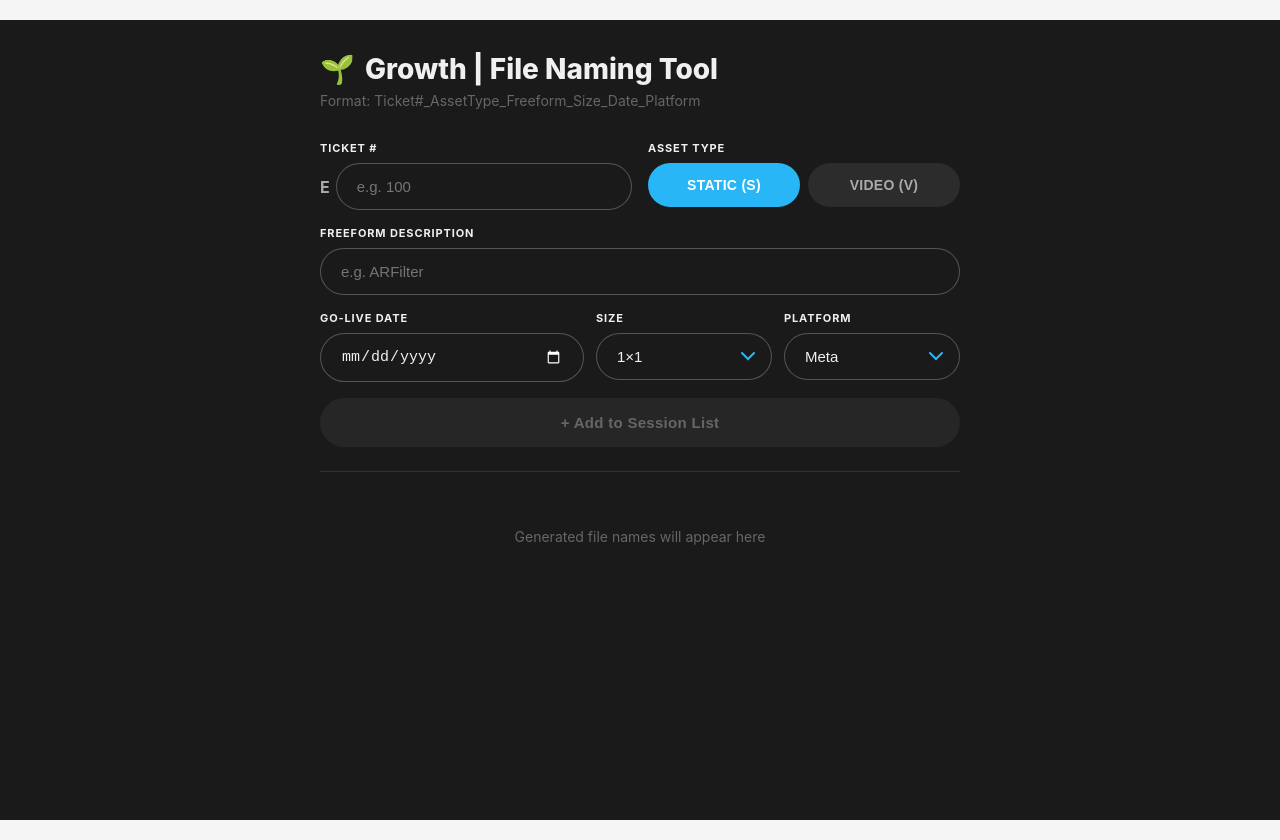
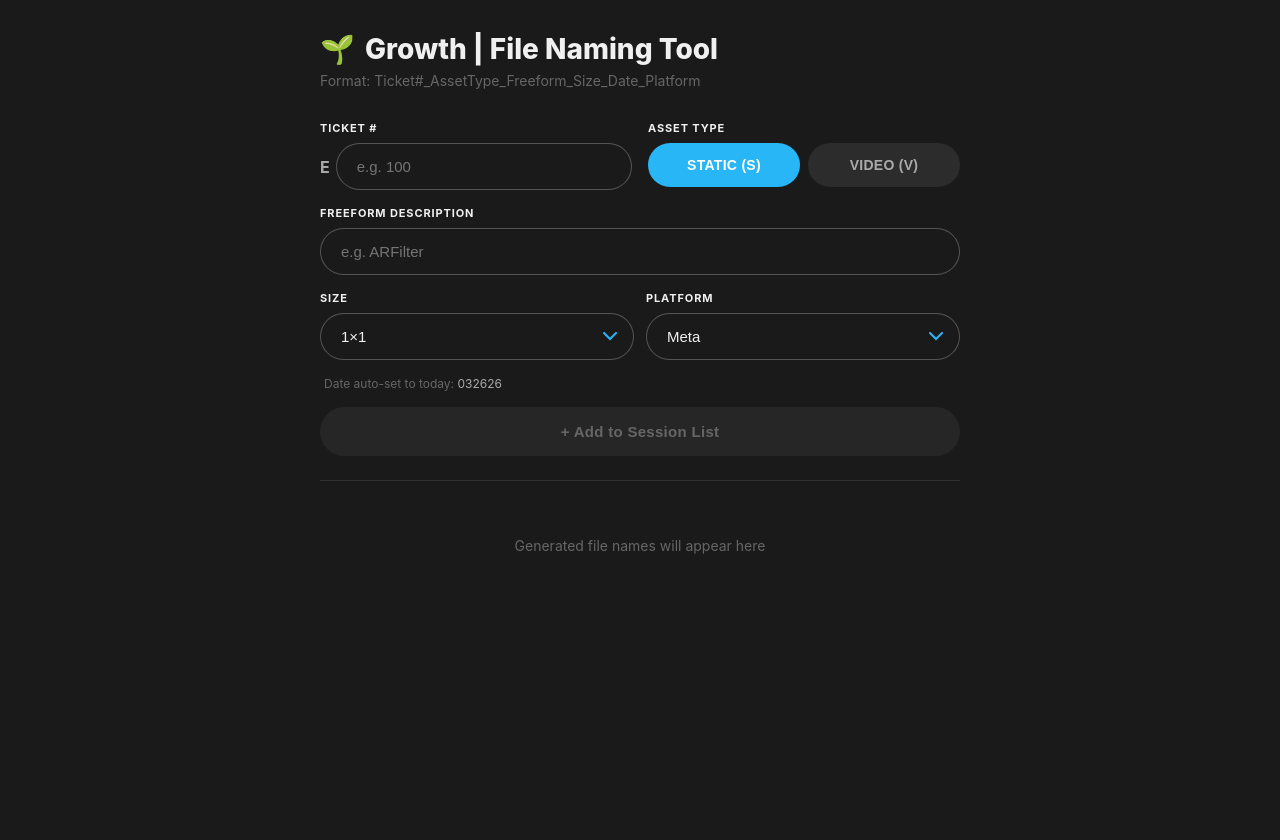
Before and after one commit to bri-tarantino/ad-naming-tool, a React (Vite) app: page / in a window 1280 px wide. After the commit the page ends 800 px from the top, so only its background shows below. Built offline with nearby package versions, Linux system fonts and the light colour scheme.

Commit message:
auto-fill today date

```diff
--- a/src/App.jsx
+++ b/src/App.jsx
@@ -2,17 +2,7 @@
 import FileNamingTool from "./FileNamingTool";
 
 function App() {
-  return (
-    <div
-      style={{
-        minHeight: "100vh",
-        background: "#f5f5f5",
-        padding: "20px 0",
-      }}
-    >
-      <FileNamingTool />
-    </div>
-  );
+  return <FileNamingTool />;
 }
 
 export default App;
--- a/src/FileNamingTool.jsx
+++ b/src/FileNamingTool.jsx
@@ -19,8 +19,17 @@ const DANGER = "#e53e3e";
 
 const SHEET_URL =
   "https://script.google.com/macros/s/AKfycbzPxqZxirUK8lPKRawlGS5N0SlSdR-33g0kbAtfY6ptDEGUUwK9VvVhWcdX_XuNA8Io/exec";
+
 const SHEET_VIEW_URL =
   "https://docs.google.com/spreadsheets/d/1eHnNANtCIoLm160NJXH5_Niy3xe3hcDVOsbgvXtzj1I/edit";
+
+function getTodayMMDDYY() {
+  const d = new Date();
+  const mm = String(d.getMonth() + 1).padStart(2, "0");
+  const dd = String(d.getDate()).padStart(2, "0");
+  const yy = String(d.getFullYear()).slice(-2);
+  return `${mm}${dd}${yy}`;
+}
 
 export default function FileNamingTool() {
   const [ticketNum, setTicketNum] = useState("");
@@ -28,20 +37,10 @@ export default function FileNamingTool() {
   const [freeform, setFreeform] = useState("");
   const [fileSize, setFileSize] = useState("1x1");
   const [platform, setPlatform] = useState("NA");
-  const [goLiveDate, setGoLiveDate] = useState("");
   const [copied, setCopied] = useState(null);
   const [copiedAll, setCopiedAll] = useState(false);
   const [sessionList, setSessionList] = useState([]);
   const [sheetStatus, setSheetStatus] = useState(null);
-
-  const formatDate = (dateStr) => {
-    if (!dateStr) return "";
-    const d = new Date(dateStr + "T00:00:00");
-    const mm = String(d.getMonth() + 1).padStart(2, "0");
-    const dd = String(d.getDate()).padStart(2, "0");
-    const yy = String(d.getFullYear()).slice(-2);
-    return `${mm}${dd}${yy}`;
-  };
 
   const sanitize = (t) =>
     t.replace(/[\s\-]+/g, "_").replace(/[^a-zA-Z0-9_]/g, "");
@@ -52,14 +51,14 @@ export default function FileNamingTool() {
       assetType === "S" ? "S" : "V",
       sanitize(freeform),
       size,
-      formatDate(goLiveDate),
+      getTodayMMDDYY(),
       plat,
     ];
     return parts.filter(Boolean).join("_");
   };
 
   const getPreview = () => {
-    if (!ticketNum || !freeform || !goLiveDate) return [];
+    if (!ticketNum || !freeform) return [];
     if (assetType === "V") {
       return [
         { name: buildName("4x5", "NA"), label: "4x5 — Meta", size: "4x5", plat: "NA" },
@@ -78,14 +77,14 @@ export default function FileNamingTool() {
   };
 
   const preview = getPreview();
-  const allFilled = ticketNum && freeform && goLiveDate;
+  const allFilled = ticketNum && freeform;
 
   const sendToSheet = async (entries) => {
     try {
       const ticket = `E${ticketNum.replace(/^E/i, "")}`;
       const type = assetType === "S" ? "Static" : "Video";
       const desc = sanitize(freeform);
-      const date = formatDate(goLiveDate);
+      const date = getTodayMMDDYY();
 
       const rows = entries.map((e) => ({
         fileName: e.name,
@@ -313,26 +312,16 @@ export default function FileNamingTool() {
             )}
           </div>
 
+          {/* Size & Platform for Static only */}
+          {assetType === "S" && (
             <div
               style={{
                 display: "grid",
-              gridTemplateColumns:
-                assetType === "S" ? "1.2fr 0.8fr 0.8fr" : "1fr",
+                gridTemplateColumns: "1fr 1fr",
                 gap: 12,
                 marginBottom: 16,
               }}
             >
-            <div>
-              <label style={label}>Go-Live Date</label>
-              <input
-                type="date"
-                value={goLiveDate}
-                onChange={(e) => setGoLiveDate(e.target.value)}
-                style={{ ...pillInput, colorScheme: "dark" }}
-              />
-            </div>
-            {assetType === "S" && (
-              <>
               <div>
                 <label style={label}>Size</label>
                 <select
@@ -365,9 +354,8 @@ export default function FileNamingTool() {
                   ))}
                 </select>
               </div>
-              </>
+            </div>
           )}
-          </div>
 
           {assetType === "V" && (
             <div
@@ -385,6 +373,18 @@ export default function FileNamingTool() {
               Meta, 9×16 AppLovin
             </div>
           )}
+
+          {/* Today's date indicator */}
+          <div
+            style={{
+              fontSize: 12,
+              color: TEXT_DIM,
+              marginBottom: 16,
+              paddingLeft: 4,
+            }}
+          >
+            Date auto-set to today: <span style={{ color: TEXT_MID }}>{getTodayMMDDYY()}</span>
+          </div>
 
           {allFilled && (
             <div
```
Lines whose indentation alone changed are shown as unchanged.
